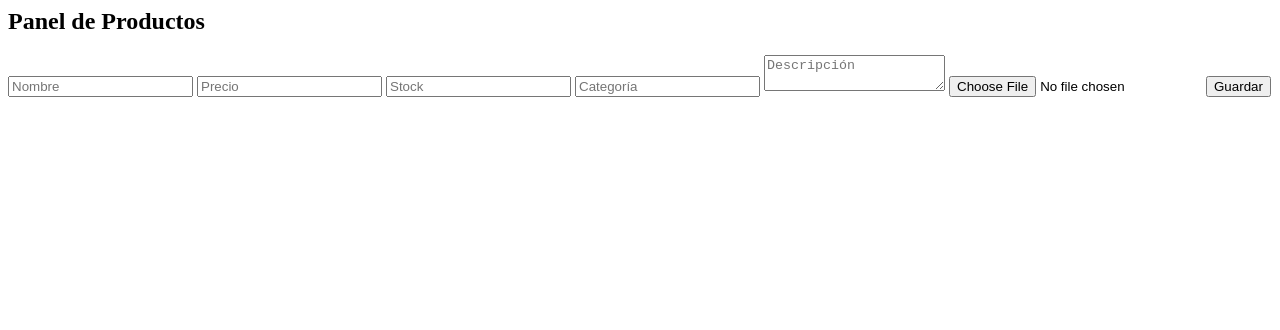
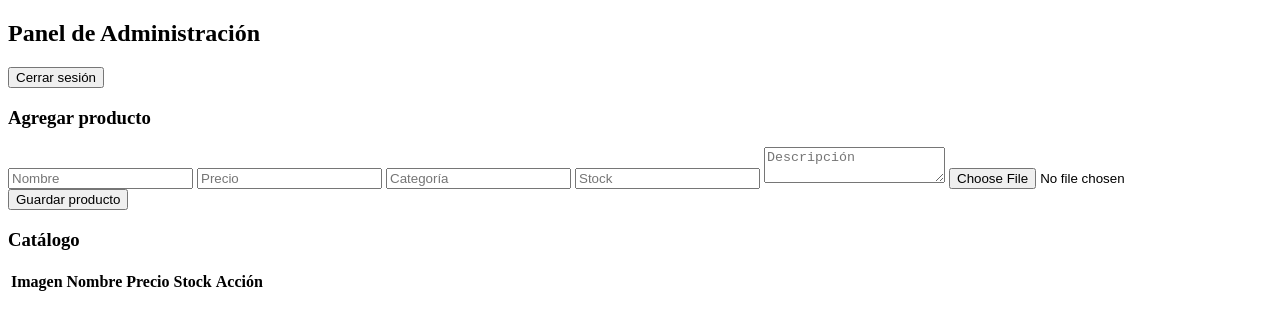
Before and after one commit to Alex96M/farmacialiderplus, a website: page public/admin/admin.html in a window 1280 px wide. Drawn offline with Linux system fonts and the light colour scheme; no server answers; sample sign-in values are in the browser's storage.

Commit message:
Update admin.html

```diff
--- a/public/admin/admin.html
+++ b/public/admin/admin.html
@@ -1,14 +1,57 @@
-<h2>Panel de Productos</h2>
+<!DOCTYPE html>
+<html lang="es">
+<head>
+  <meta charset="UTF-8">
+  <title>Admin | Farmacia Líder Plus</title>
 
-<input id="name" placeholder="Nombre">
-<input id="price" placeholder="Precio">
-<input id="stock" placeholder="Stock">
-<input id="category" placeholder="Categoría">
-<textarea id="description" placeholder="Descripción"></textarea>
-<input type="file" id="imagen" accept="image/*">
+  <!-- CSS del catálogo -->
+  <link rel="stylesheet" href="/css/style.css">
 
-<button onclick="guardar()">Guardar</button>
+  <!-- CSS del admin -->
+  <link rel="stylesheet" href="admin.css">
+</head>
 
-<ul id="lista"></ul>
+<body class="admin-panel">
+
+<header class="admin-header">
+  <h2>Panel de Administración</h2>
+  <button class="btn-danger" onclick="logout()">Cerrar sesión</button>
+</header>
+
+<main class="admin-grid">
+
+  <section class="card">
+    <h3>Agregar producto</h3>
+
+    <input id="name" placeholder="Nombre">
+    <input id="price" type="number" placeholder="Precio">
+    <input id="category" placeholder="Categoría">
+    <input id="stock" type="number" placeholder="Stock">
+    <textarea id="description" placeholder="Descripción"></textarea>
+    <input type="file" id="imagen">
+
+    <button class="btn-primary" onclick="guardar()">Guardar producto</button>
+  </section>
+
+  <section class="card">
+    <h3>Catálogo</h3>
+
+    <table>
+      <thead>
+        <tr>
+          <th>Imagen</th>
+          <th>Nombre</th>
+          <th>Precio</th>
+          <th>Stock</th>
+          <th>Acción</th>
+        </tr>
+      </thead>
+      <tbody id="lista"></tbody>
+    </table>
+  </section>
+
+</main>
 
 <script src="admin.js"></script>
+</body>
+</html>
```
